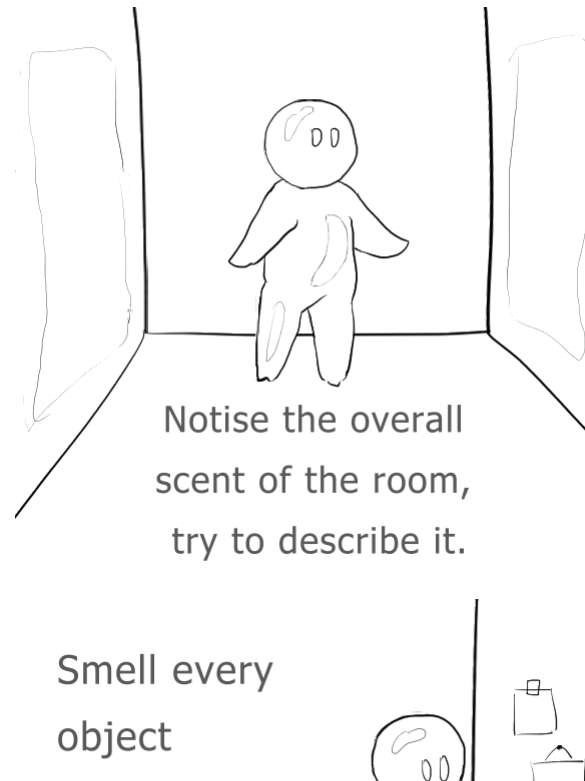
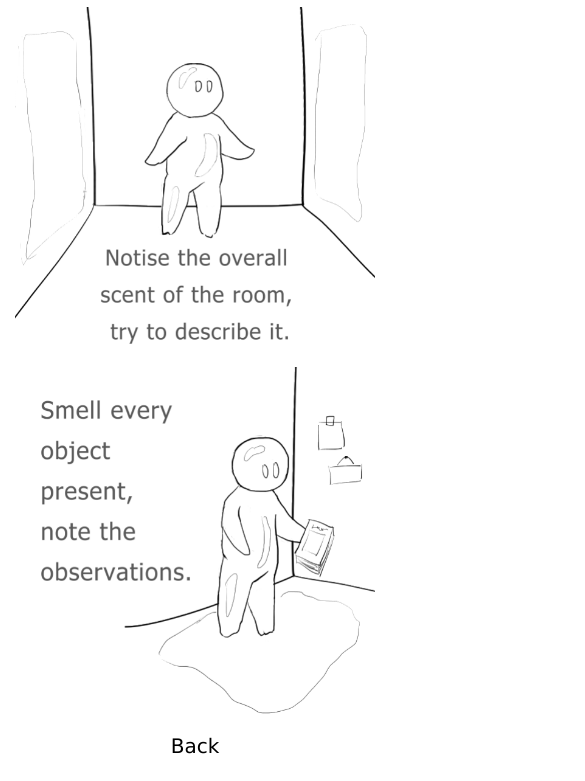
Before and after one commit to angelinabiskupljanin/angelinabiskupljanin.github.io, a plain HTML site: page smell.html in a window 390 px wide. Shown: the part 63-844 px from the top of the page, 585 px wide, since content can reach past the window. Drawn offline with nearby package versions, Linux system fonts and the light colour scheme.

Commit message:
responsive images.

```diff
--- a/style.css
+++ b/style.css
@@ -27,10 +27,12 @@ a {
 
 }
 
-.slika {
-	text-align: center;
+.slika img{
+	max-width: 592px;
+	width: 100%;
+	display: block;
+	margin: 0 auto;
 }
-
 
 .row {
 	border: 2px solid black;
```
